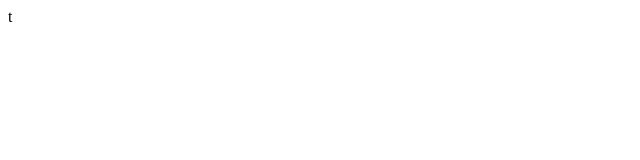
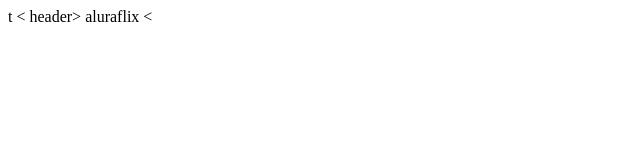
Before and after one commit to anneduh777/projetoAlurafix-1B, a plain HTML site: page index.html in a window 1280 px wide. Shown: the whole page, without its empty margins (0-640 px from the left). Drawn offline with Linux system fonts and the light colour scheme.

```diff
--- a/index.html
+++ b/index.html
@@ -6,6 +6,6 @@
     <tite></tite>t</title>
 </head>
 <body>
-
-</body>
+  < header> aluraflix </header>
+  <
 </html>
```
